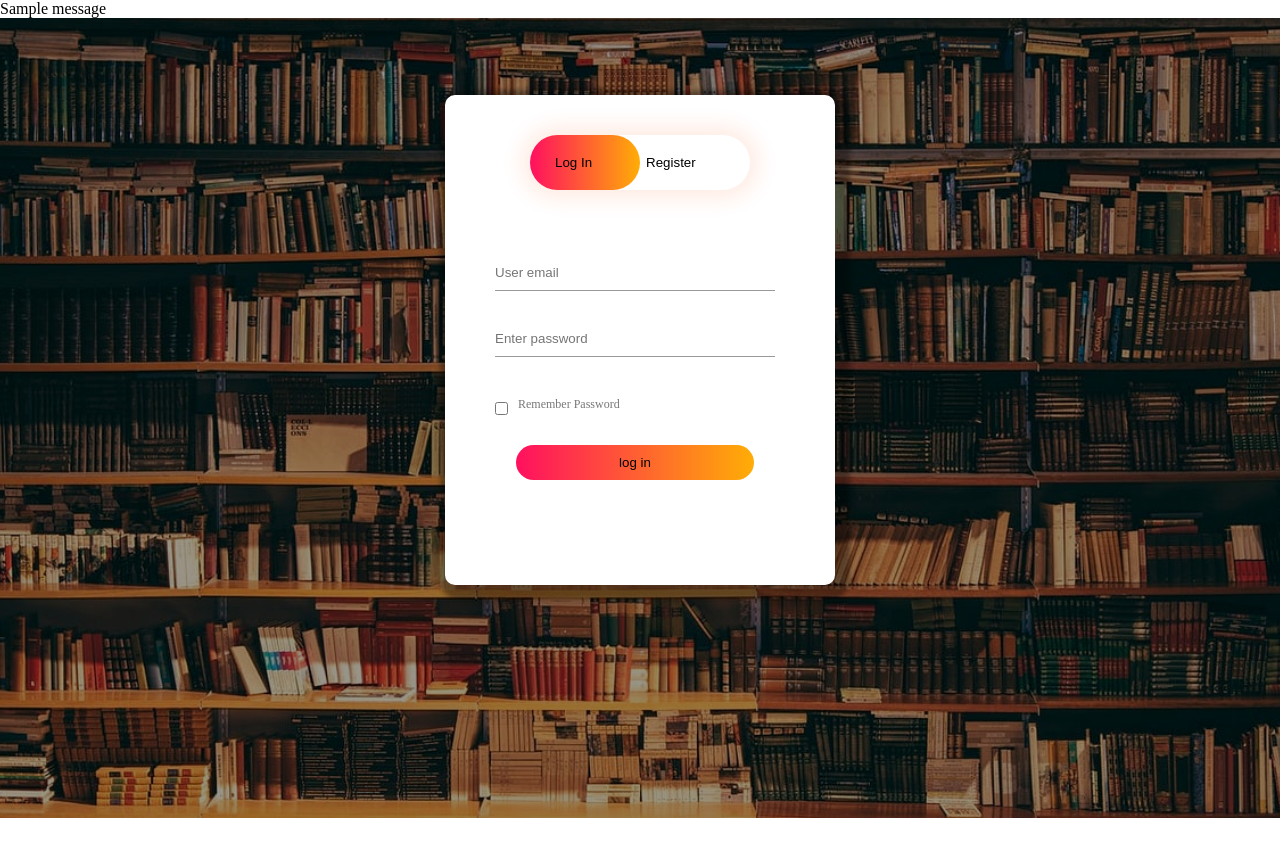
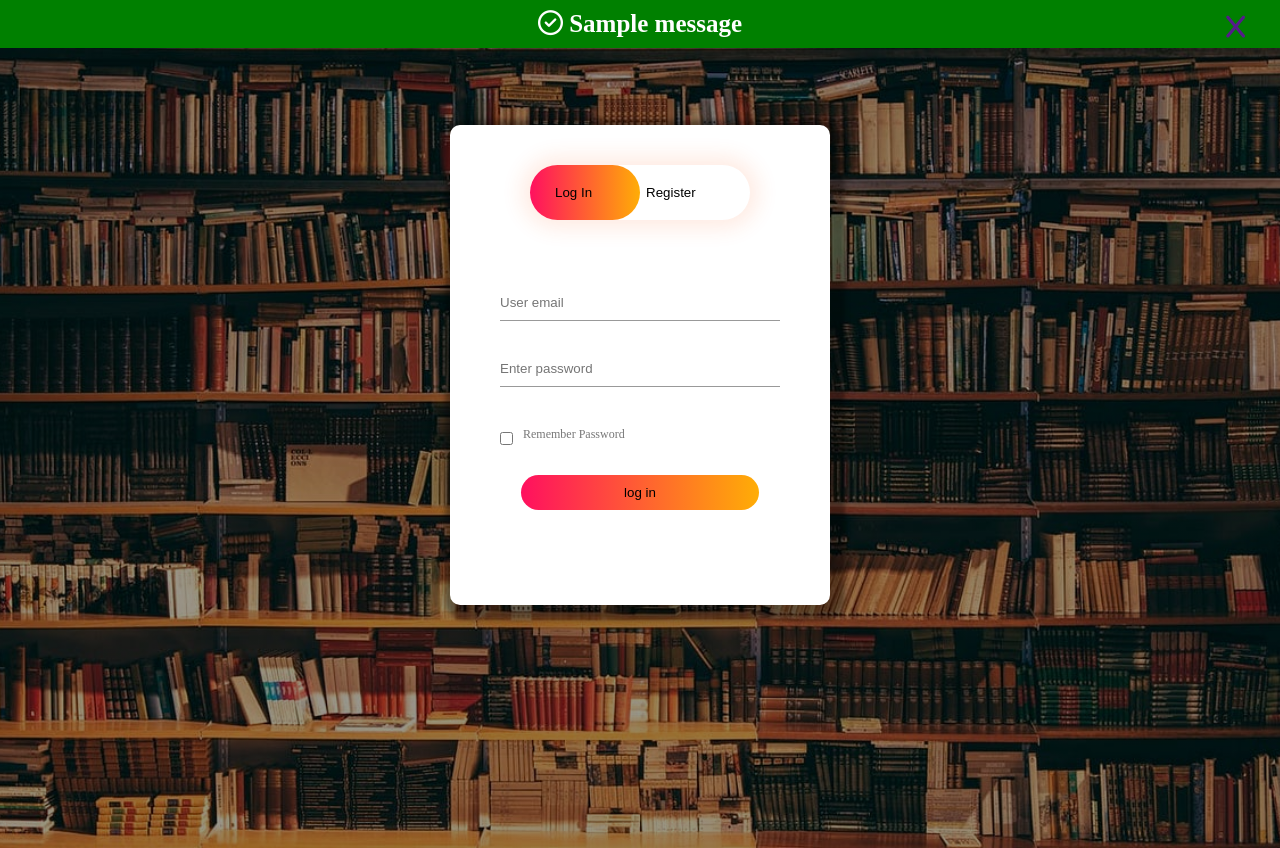
Before and after one commit to AsserElshafey/sojy_ecommerce-website, a Flask app: page /login in a window 1280 px wide. Before the commit the page ends 818 px from the top, so only its background shows below. Run offline with Flask 3, Linux system fonts and the light colour scheme; tables that the repository leaves empty hold one stand-in row (values such as "Sample post"); one stand-in notice (Sample message) is shown.

Commit message:
changing flash messages

```diff
--- a/web_app/static/styles/login.css
+++ b/web_app/static/styles/login.css
@@ -1,6 +1,7 @@
 * {
     margin: 0;
     padding: 0;
+    box-sizing: border-box;
 }
 
 .hero {
@@ -108,15 +109,34 @@
 
 /* flashed messages */
 .success {
-    width: 100%;
-    height: 40px;
-    background-color: rgb(122, 150, 122);
+    position: relative;
+    background-color: green;
     color: white;
+    padding: 10px;
+    transition: 0.4s ease-in;
 }
 
-.fail {
-    width: 100%;
-    height: 40px;
-    background-color: rgb(192, 92, 92);
+.alert {
+    position: relative;
+    background-color: rgb(255, 0, 0);
     color: white;
+    padding: 10px;
+    transition: 0.4s ease-in;
 }
+
+p {
+    text-align: center;
+    font-size: 25px;
+    font-weight: 900;
+}
+
+.end {
+    position: absolute;
+    right: 0;
+    top: 30%;
+    padding-right: 35px;
+}
+
+a:hover {
+    color: #ffd000;
+}
--- a/web_app/templates/login.html
+++ b/web_app/templates/login.html
@@ -2,10 +2,11 @@
 <html lang="en">
 
 <head>
-    <meta charset="UTF-8">
-    <meta name="viewport" content="width=device-width, initial-scale=1.0">
-    <link rel="stylesheet" href="../static/styles/login.css">
-    <title>Login</title>
+    <meta charset="UTF-8" />
+    <meta name="viewport" content="width=device-width, initial-scale=1.0" />
+    <link rel="stylesheet" href="https://cdnjs.cloudflare.com/ajax/libs/font-awesome/6.4.2/css/all.min.css" />
+    <link rel="stylesheet" href="../static/styles/login.css" />
+    <title>Sojy</title>
 </head>
 
 <body>
@@ -14,14 +15,24 @@
     {% for category, message in messages %}
     {% if category == 'error' %}
     <script>register</script>
-    <div class="success">
-        <span class="closebtn" onclick="this.parentElement.style.display='none';">&times;</span>
-        {{ message }}
+    <div class="alert">
+        <p>
+            <i class="fa-solid fa-triangle-exclamation"></i>
+            {{ message }}
+        </p>
+        <p class="end">
+            <a href=""><i class="fa-solid fa-x"></i></a>
+        </p>
     </div>
     {% else %}
-    <div class="alert">
-        {{ message }}
-        <span class="closebtn" onclick="this.parentElement.style.display='none';">&times;</span>
+    <div class="success">
+        <p>
+            <i class="fa-regular fa-circle-check"></i>
+            {{ message }}
+        </p>
+        <p class="end">
+            <a href=""><i class="fa-solid fa-x"></i></a>
+        </p>
     </div>
     {% endif %}
     {% endfor %}
@@ -31,8 +42,12 @@
         <div class="form-box">
             <div class="button-box">
                 <div id="btn"></div>
-                <button type="button" class="toggle-btn" onclick="login()">Log In </button>
-                <button type="button" class="toggle-btn" onclick="register()">Register</button>
+                <button type="button" class="toggle-btn" onclick="login()">
+                    Log In
+                </button>
+                <button type="button" class="toggle-btn" onclick="register()">
+                    Register
+                </button>
             </div>
             <form method="POST" class="input-group" id="login" action="/login">
                 <input type="email" class="input-field" name="email" id="email" placeholder="User email" required>
```
